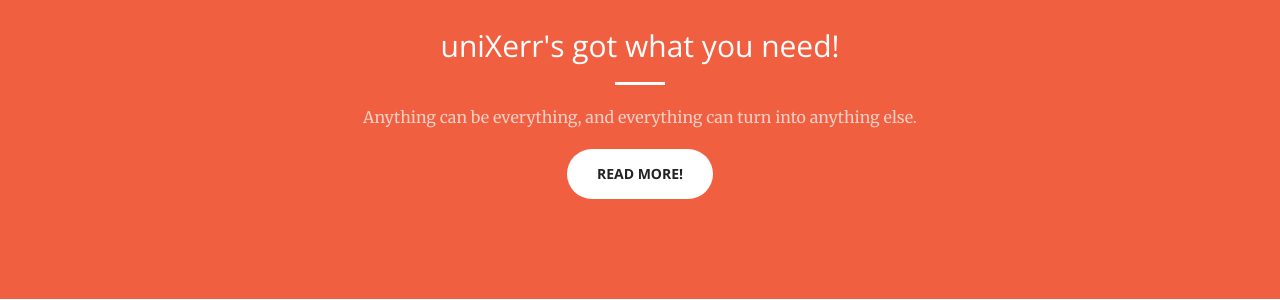
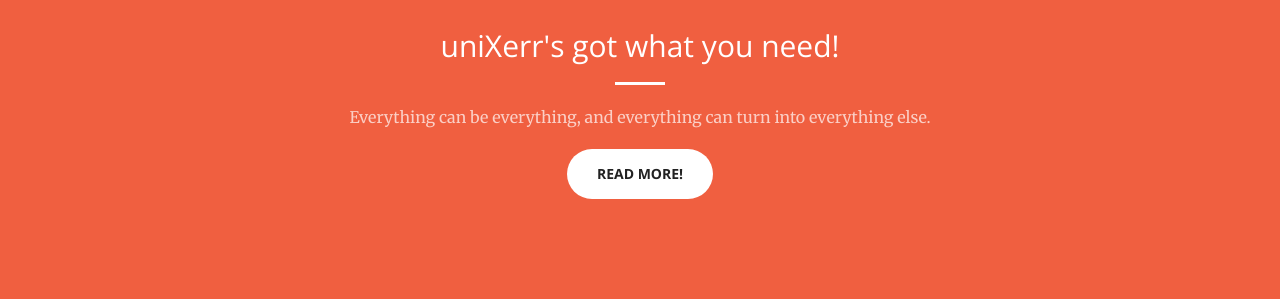
Before and after one commit to wildonion/wildonion.github.io, a Jekyll site: the page built from index.html, in a window 1280 px wide and 900 px high, scrolled down 818 px. Shown: the part 153-453 px from the top of the window. Built offline with Jekyll 4.4.1, drawn with Linux system fonts in a browser that asks for light colours.

Commit message:
Update call-to-action.html

```diff
--- a/_includes/call-to-action.html
+++ b/_includes/call-to-action.html
@@ -4,8 +4,8 @@
             <div class="col-lg-8 col-lg-offset-2 text-center">
                 <h2 class="section-heading">uniXerr's got what you need!</h2>
                 <hr class="light">
-                <p class="text-faded">
-Anything can be everything, and everything can turn into anything else.</p>
+                <p class="text-faded">Everything can be everything, and everything can turn into everything else.</p>
+
                 <a href="https://unixerr.com/blog/2020/01/28/main-idea-behind-uniXerr/" class="btn btn-default btn-xl">Read More!</a>
             </div>
         </div>
```
